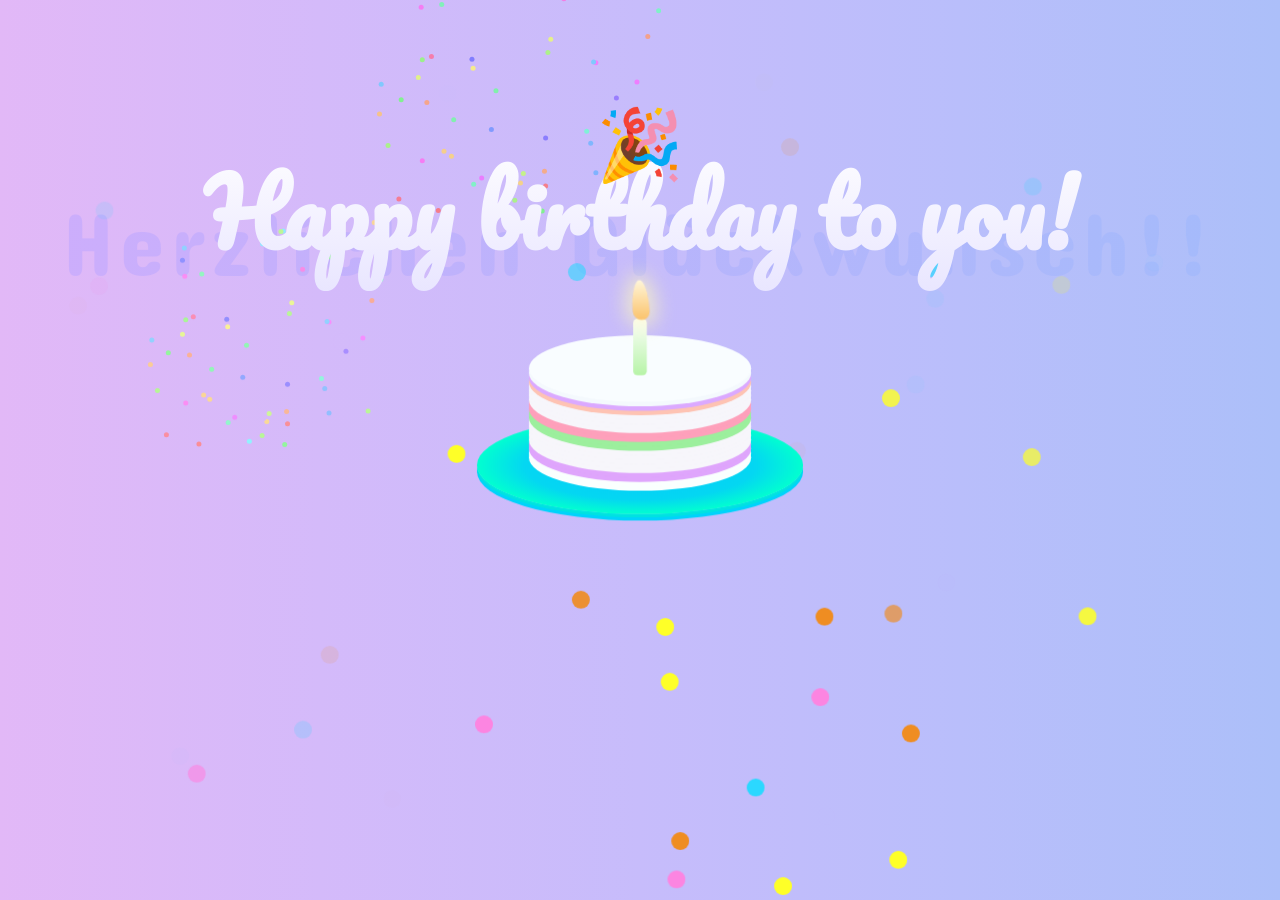
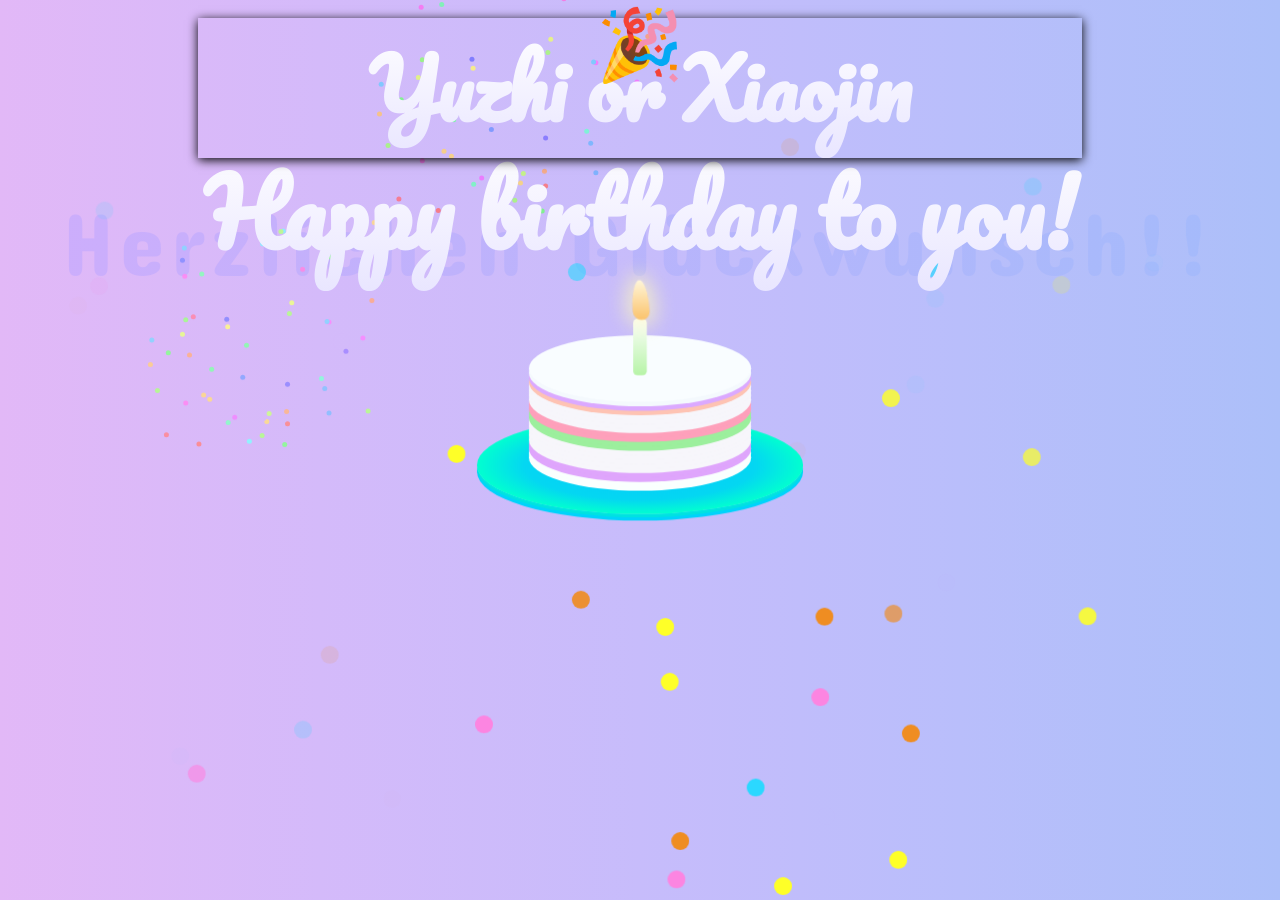
Before and after one commit to boysmao/boysmao.github.io, a Jekyll site: the page happybirthday.html, which Jekyll copies as it is, in a window 1280 px wide and 900 px high. Built offline with Jekyll 4.4.1, drawn with Linux system fonts in a browser that asks for light colours.

Commit message:
Update happybirthday.html

```diff
--- a/happybirthday.html
+++ b/happybirthday.html
@@ -15,7 +15,7 @@
         display: block;
         }
 
-        h1, h2, span {
+        h1, h2, h3, span {
         display: none;
         }
 
@@ -24,7 +24,7 @@
             display: none;
         }
 
-        h1, h2, span {
+        h1, h2, h3, span {
             display: block;
 
         }
@@ -67,6 +67,16 @@
             width: 100%;
             top: 50px;
             font-size: 90px;
+            background: -webkit-linear-gradient(90deg, #e9e6ff 0%, white 100%);
+            -webkit-background-clip: text;
+            -webkit-text-fill-color: transparent;
+        }
+        h3 {
+            position: fixed;
+            text-align: center;
+            width: 100%;
+            top: -70px;
+            font-size: 80px;
             background: -webkit-linear-gradient(90deg, #e9e6ff 0%, white 100%);
             -webkit-background-clip: text;
             -webkit-text-fill-color: transparent;
@@ -1046,7 +1056,10 @@
     </div>
     <h1>Herzlichen Glückwunsch!!</h1>
     <h2>Happy birthday to you!</h2>
-    <span>🎉</span>
+    <h3>
+        <a href="http://mxzblog.online/happybirthday.html" style="display: block;margin:0 15%;box-shadow: 0px 2px 10px black;">Yuzhi or Xiaojin</a>
+    </h3>
+    <span style="top:-30px">🎉</span>
     <div class="candle">
         <div id="flame" class="lit"></div>
     </div>
```
